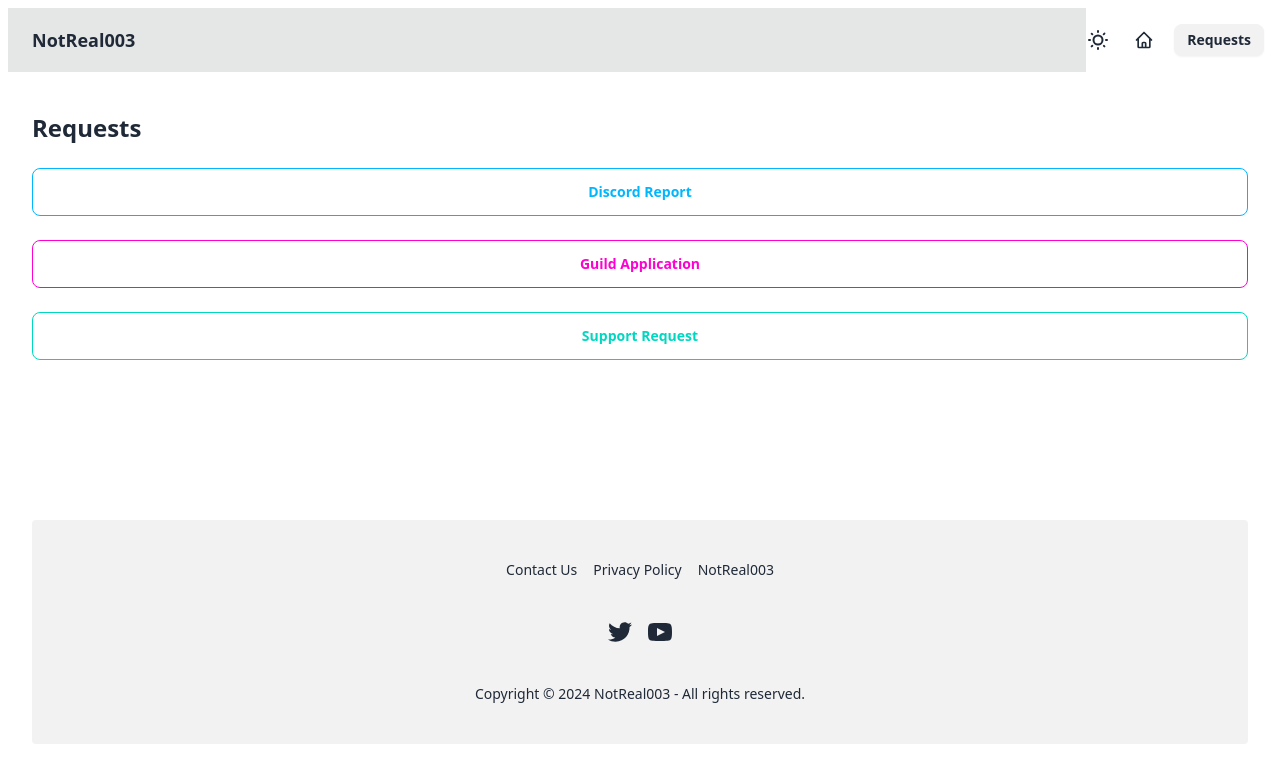
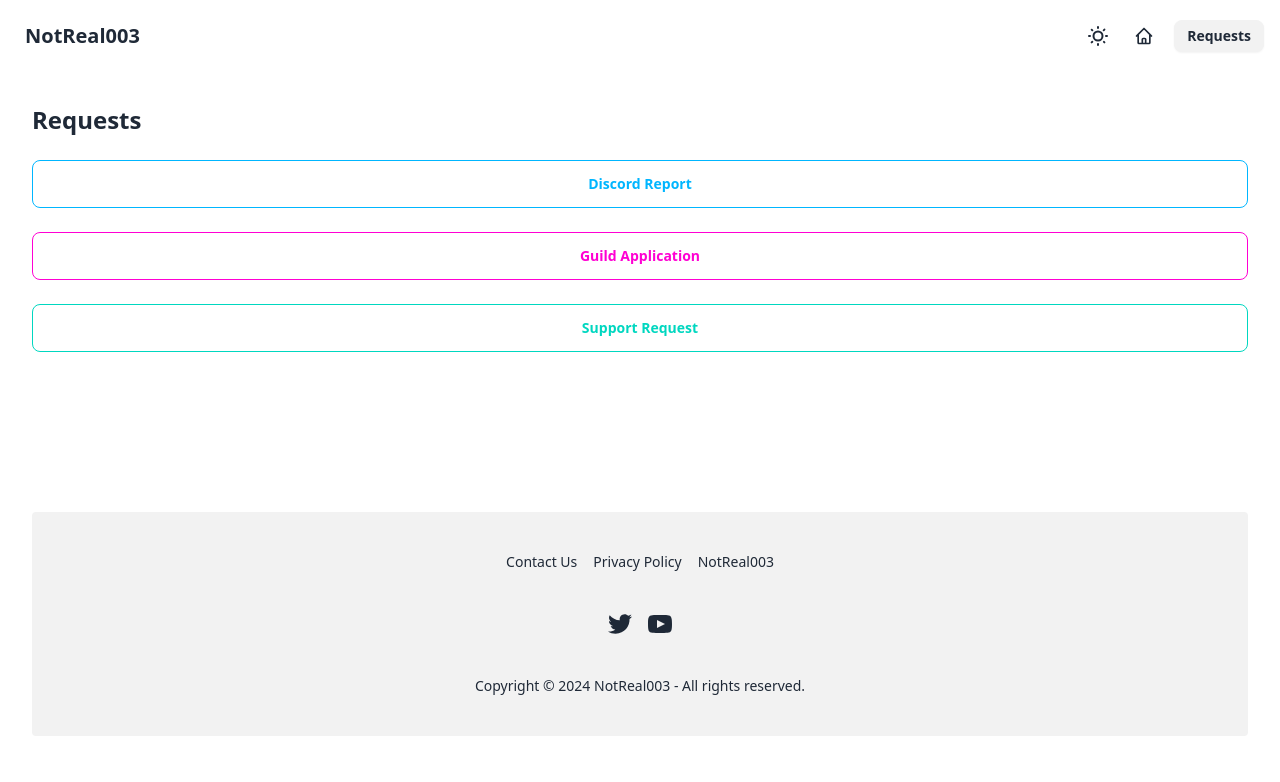
Before and after one commit to NotReal003/REQUEST-MANAGEMENT-SYSTEM, a React (Create React App) app: page / in a window 1280 px wide. Shown: the top 782 px of the page. Built offline with nearby package versions, Linux system fonts and the light colour scheme.

Commit message:
Update Navbar.jsx

```diff
--- a/src/components/Navbar.jsx
+++ b/src/components/Navbar.jsx
@@ -18,9 +18,9 @@ const Navbar = () => {
 
   return (
     <div className="navbar bg-base-100">
-<div className='w-full navbar bg-base-300'>
-  <Link to='/' className='font-bold text-lg flex-1 px-2 mx-2'>NotReal003</Link>
-</div>
+      <div className="flex-1">
+         <Link className="btn btn-ghost text-xl" to="/">NotReal003</Link>
+       </div>
       <label className="swap swap-rotate">
         {/* this hidden checkbox controls the state */}
         <input
```
